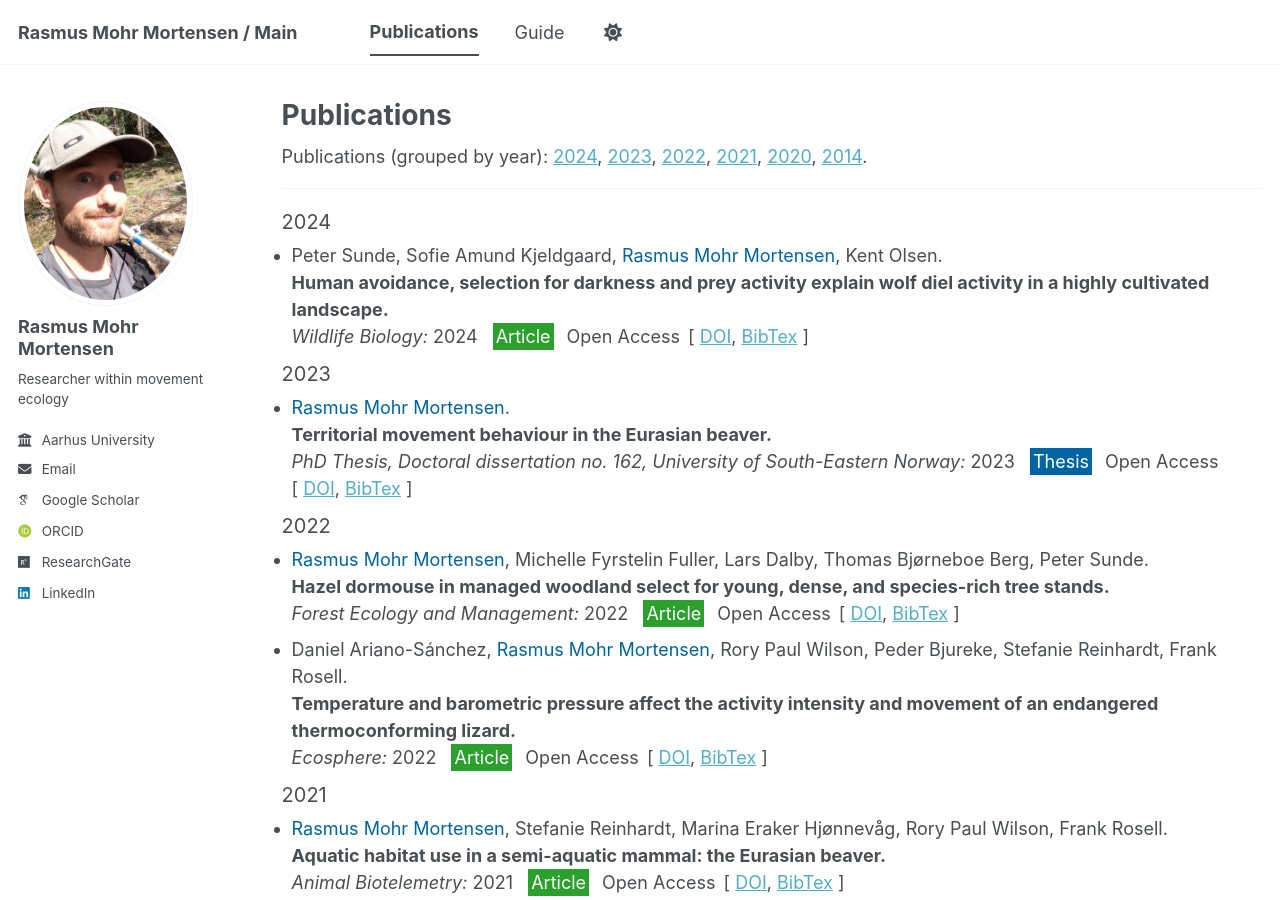
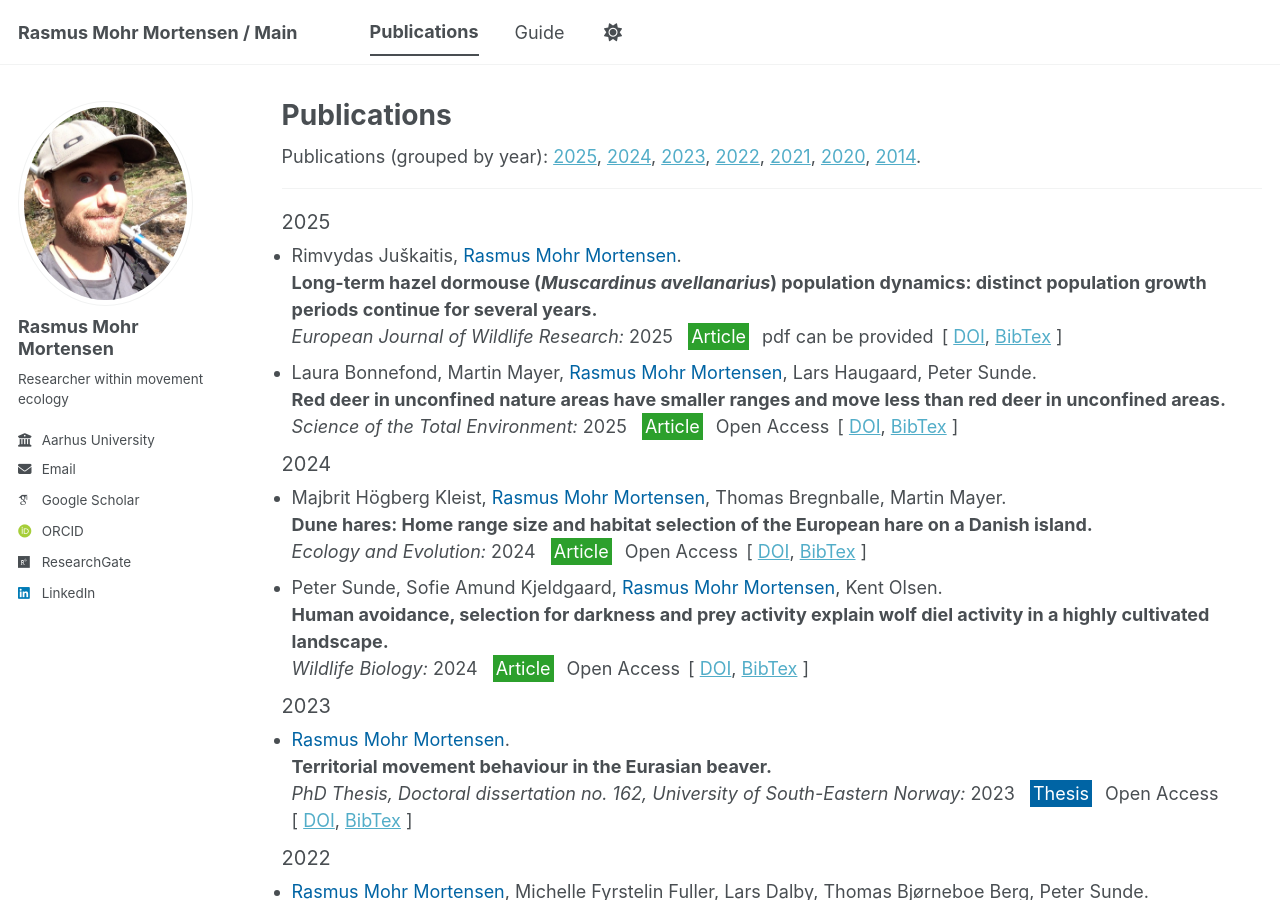
Before and after one commit to rasmusmohrmortensen/rasmusmohrmortensen.github.io, a Jekyll site: the page built from _pages/publications2.html, in a window 1280 px wide and 900 px high. Built offline with Jekyll 4.4.1, drawn with Linux system fonts in a browser that asks for light colours; some web fonts are replaced; a script bundle is joined from its source files by our own code; library files that are not in the unit come from our copies.

Commit message:
Update papers.yml

```diff
--- a/_data/bibere/papers.yml
+++ b/_data/bibere/papers.yml
@@ -1,3 +1,59 @@
+paper0009:
+  type: "Article"
+  title: "Long-term hazel dormouse (<i>Muscardinus avellanarius</i>) population dynamics: distinct population growth periods continue for several years"
+  venue: "European Journal of Wildlife Research"
+  year: 2025
+  authors:
+    - "Rimvydas Juškaitis"
+    - "Rasmus Mohr Mortensen"
+  links:
+#    - name: "PDF"
+#      link: "/files/paper.pdf"
+    - name: "DOI"
+      link: "https://doi.org/10.1007/s10344-025-01936-1"
+  note: ""
+  emphasis: ""
+  extraTags: "pdf can be provided"
+
+paper0008:
+  type: "Article"
+  title: "Red deer in unconfined nature areas have smaller ranges and move less than red deer in unconfined areas"
+  venue: "Science of the Total Environment"
+  year: 2025
+  authors:
+    - "Laura Bonnefond"
+    - "Martin Mayer"
+    - "Rasmus Mohr Mortensen"
+    - "Lars Haugaard"
+    - "Peter Sunde"
+  links:
+#    - name: "PDF"
+#      link: "/files/paper.pdf"
+    - name: "DOI"
+      link: "https://doi.org/10.1016/j.scitotenv.2025.179008"
+  note: ""
+  emphasis: ""
+  extraTags: "Open Access"
+
+paper0007:
+  type: "Article"
+  title: "Dune hares: Home range size and habitat selection of the European hare on a Danish island"
+  venue: "Ecology and Evolution"
+  year: 2024
+  authors:
+    - "Majbrit Högberg Kleist"
+    - "Rasmus Mohr Mortensen"
+    - "Thomas Bregnballe"
+    - "Martin Mayer"
+  links:
+#    - name: "PDF"
+#      link: "/files/paper.pdf"
+    - name: "DOI"
+      link: "https://doi.org/10.1002/ece3.70415"
+  note: ""
+  emphasis: ""
+  extraTags: "Open Access"
+
 paper0006:
   type: "Article"
   title: "Human avoidance, selection for darkness and prey activity explain wolf diel activity in a highly cultivated landscape"
```
